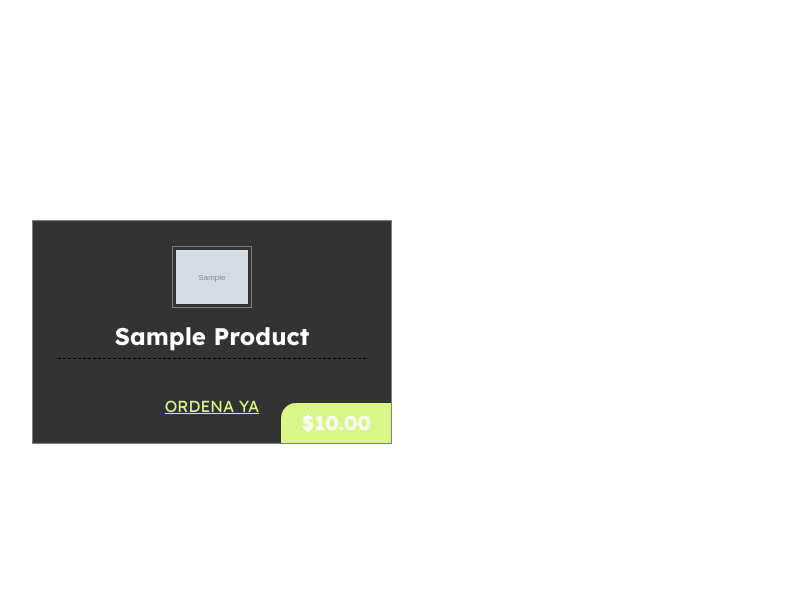
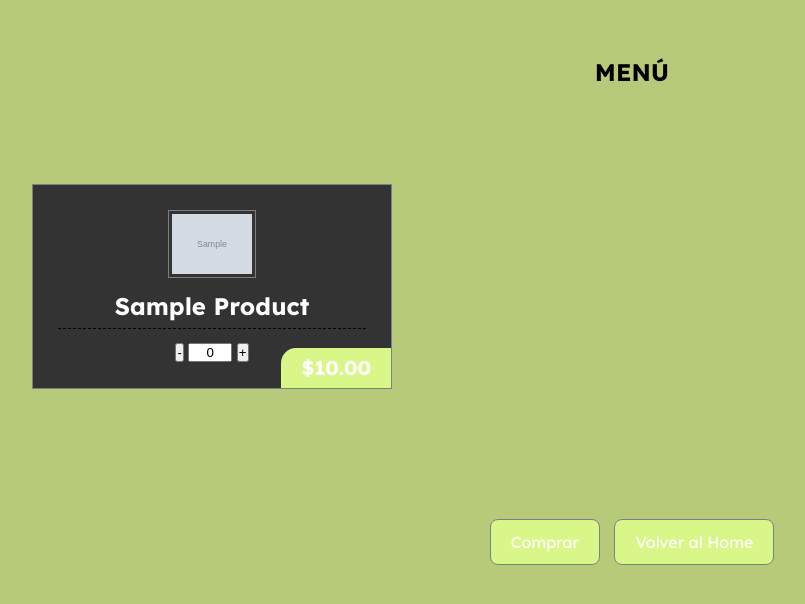
Before and after one commit to LilianMar/ProyectoLab3, a Django app: page /menu/ in a window 1280 px wide. Shown: the top 604 px of the page, without its empty margins (8-813 px from the left). Run offline with Django 4.2, Linux system fonts and the light colour scheme; tables that the repository leaves empty hold one stand-in row (values such as "Sample post"); grey boxes marked "Sample" are stand-in pictures; some libraries are stand-ins or nearby versions.

Commit message:
Rutas,menu y factura

```diff
--- a/mergeTeamProy/eatnnovationApp/static/css/stylemenu.css
+++ b/mergeTeamProy/eatnnovationApp/static/css/stylemenu.css
@@ -2,20 +2,20 @@
 *{
     margin: 0;
     padding: 0;
-    box-sizing: border-box;
+    box-sizing:content-box;
 }
 body{
     font-family: 'Lexend', sans-serif;
     font-size: 16px;
     line-height: 24px;
-    background-color: white;
+    background-color: #b6ca79;
 }
 .container{
     width: 1200px;
     margin: 0 auto;
 }
 
-.menus-area {
+.menus-area .menus{
   position: relative;
   z-index: 2;
   padding: 100px 0;
@@ -33,7 +33,7 @@ body{
 }
 .section-title {
   text-align: center;
-  margin-bottom: 60px;
+  margin-top: 60px;
 }
 .section-title h4 {
   font-size: 40px;
@@ -108,12 +108,52 @@ body{
   .container{
     width: 350px;
   }
-  .section-title h4 {
+  .section-title .h1 {
     font-size: 34px;
     line-height: 50px;
+    color: #333;
   }
   .menu-items {
     flex-basis: 100%;
     margin-bottom: 30px;
   }
 }
+
+.quantity-selector input[type="number"] {
+  width: 3em;
+  max-width: 3em;
+  text-align: center;
+  padding: 0;
+}
+
+.quantity-selector input[type="number"]::-webkit-inner-spin-button,
+.quantity-selector input[type="number"]::-webkit-outer-spin-button {
+  -webkit-appearance: none;
+  appearance: none;
+  margin: 0;
+}
+
+.quantity-selector input[type="number"]::-moz-inner-spin-button,
+.quantity-selector input[type="number"]::-moz-outer-spin-button {
+  -moz-appearance: none;
+  appearance: none;
+  margin: 0;
+}
+
+.botones {
+  text-align: center;
+}
+
+.botones button,
+.botones a {
+  display: inline-block;
+  margin: 0 5px;
+  color: #fff;
+  background-color: #d9f688;
+  border: 1px solid #807f7f;
+  padding: 10px 20px;
+  font-size: 16px;
+  text-align: center;
+  text-decoration: none;
+  border-radius: 8px;
+}
--- a/mergeTeamProy/eatnnovationApp/templates/login/register.html
+++ b/mergeTeamProy/eatnnovationApp/templates/login/register.html
@@ -33,6 +33,7 @@
   </div>
   <p class="para-2">
     ¿ya tienes cuenta? <a href="{% url 'login' %}">Inicia sesion aqui</a>
+    <a href="{% url 'home' %}">Volver al home</a>
   </p>
 </body>
 
--- a/mergeTeamProy/eatnnovationApp/templates/menu.html
+++ b/mergeTeamProy/eatnnovationApp/templates/menu.html
@@ -7,28 +7,67 @@
     <meta name="viewport" content="width=device-width, initial-scale=1.0">
     <title> Menú</title>
     <link rel="stylesheet" href="/static/css/stylemenu.css">
+
+    <script>
+        document.addEventListener('DOMContentLoaded', function() {
+            const quantitySelectors = document.querySelectorAll('.quantity-selector');
+
+            quantitySelectors.forEach(selector => {
+                const minusButton = selector.querySelector('.minus-button');
+                const plusButton = selector.querySelector('.plus-button');
+                const quantityInput = selector.querySelector('input[type="number"]');
+
+                minusButton.addEventListener('click', () => {
+                    let quantity = parseInt(quantityInput.value);
+                    if (quantity > 0) {
+                        quantity--;
+                    }
+                    quantityInput.value = quantity;
+                });
+
+                plusButton.addEventListener('click', () => {
+                    let quantity = parseInt(quantityInput.value);
+                    quantity++;
+                    quantityInput.value = quantity;
+                });
+            });
+        });
+    </script>
+
 </head>
 
 <body>
     <section class="menus-area">
         <div class="container">
             <div class="section-title">
-                <h4> Menú</h4>
+                <h1> MENÚ</h1>
             </div>
+            <form method="post" action="{% url 'menu' %}">
+                {% csrf_token %}
                 <div class="menus">
                     {% for product in products %}
                     <div class="menu-items">
                         <div class="single-menu">
-                        <span>${{product.price}}</span>
-                        <img src="{{ product.image }}" alt="{{ product.name }}" class="img-fluid" width="75%">
-                        <h4>{{product.name | title}}</h4>
-                        <!-- <p>{{product.descripction}}</p> -->
-                        <a href="">Ordena Ya</a>
+                            <span>${{ product.price }}</span>
+                            <img src="{{ product.image.url }}" alt="{{ product.name }}" class="img-fluid" width="75%">
+                            <h4>{{ product.name | title }}</h4>
+                            <div class="quantity-selector">
+                                <button type="button" class="quantity-button minus-button">-</button>
+                                <input type="number" name="product_quantity_{{ product.id }}" value="0" min="0" readonly>
+                                <button type="button" class="quantity-button plus-button">+</button>
                             </div>
-
+                        </div>
                     </div>
                     {% endfor %}
                 </div>
+                <div class="botones">
+                    <div>
+                      <!-- <button type="submit" name="generate_invoice">Comprar</button> -->
+                      <a href="{% url 'factura' %}">Comprar</a>
+                      <a href="{% url 'home' %}">Volver al Home</a>
+                    </div>
+                </div>
+            </form>
         </div>
     </section>
 </body>
--- a/mergeTeamProy/eatnnovationApp/views.py
+++ b/mergeTeamProy/eatnnovationApp/views.py
@@ -16,6 +16,8 @@ from django.contrib.messages.views import SuccessMessageMixin
 from django.contrib.auth.views import LoginView
 from django.contrib.auth import authenticate, login
 from django.shortcuts import render, redirect
+from django.views.decorators.csrf import csrf_protect
+from django.shortcuts import get_object_or_404
 
 
 class CustomLoginView(LoginView):
@@ -57,12 +59,40 @@ class ProductCreate(SuccessMessageMixin, CreateView):
     def get_success_url(self):
         return reverse('readProduct') # revisar la pagina a la que se va a redireccionar User
 
+@csrf_protect
 def menu(request):
-        products = Product.objects.all()
-        context = {
-            'products': products
-        }
-        return render(request, 'menu.html', context)
+    products = Product.objects.all()
+
+    if request.method == 'POST':
+        selected_products = request.POST.getlist('selected_products')
+        for product_id in selected_products:
+            quantity = int(request.POST.get(f'product_quantity_{product_id}', 0))
+            if quantity > 0:
+                product = get_object_or_404(Product, id=product_id)
+                DetailBill.objects.create(bill=bill, product=product, amount=quantity)
+
+    return render(request, 'menu.html', {'products': products})
+
+
+def generate_bill(request, bill_id):
+    bill = Bill.objects.get(id=bill_id)
+    products = bill.products.all()
+    total_price = sum([product.price for product in products])
+
+    if request.method == 'POST':
+        # Marca la factura como pagada
+        bill.paid = True
+        bill.save()
+
+        # Crea un registro de pago
+        Payment.objects.create(bill=bill, totalPrice=total_price)
+
+        # Redirige a una página de confirmación de pago
+        return redirect('payment_confirmation')
+
+    return render(request, 'factura.html', {'bill': bill, 'products': products, 'total_price': total_price})
+
+
 
 class ProductDetail(DetailView):
     model = Product # Llamamos a la clase 'Product' que se encuentra en nuestro archivo 'models.py'
--- a/mergeTeamProy/mergeTeamProy/urls.py
+++ b/mergeTeamProy/mergeTeamProy/urls.py
@@ -40,6 +40,8 @@ urlpatterns = [
     path('registro/', TemplateView.as_view(template_name='login/register.html'), name='register'),
     # Ruta para el menú
     path('menu/', menu, name='menu'),
+    # ruta para factura
+    path('factura/', TemplateView.as_view(template_name='factura.html'), name='factura'),
 
     # USUARIOS
 
```
Also changed, not shown: mergeTeamProy/eatnnovationApp/static/css/stylefactura.css (added, +42 -0 lines), mergeTeamProy/eatnnovationApp/templates/factura.html (added, +24 -0 lines). Lines whose indentation alone changed are shown as unchanged.
